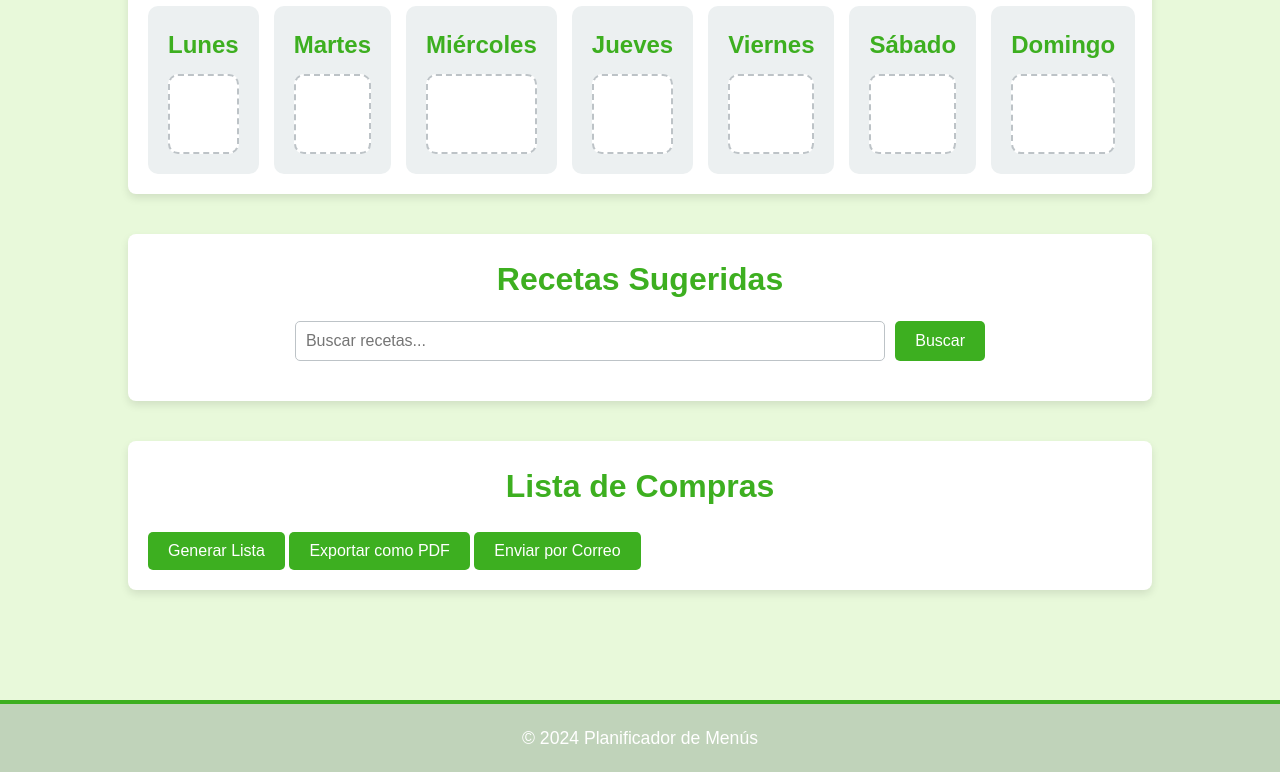
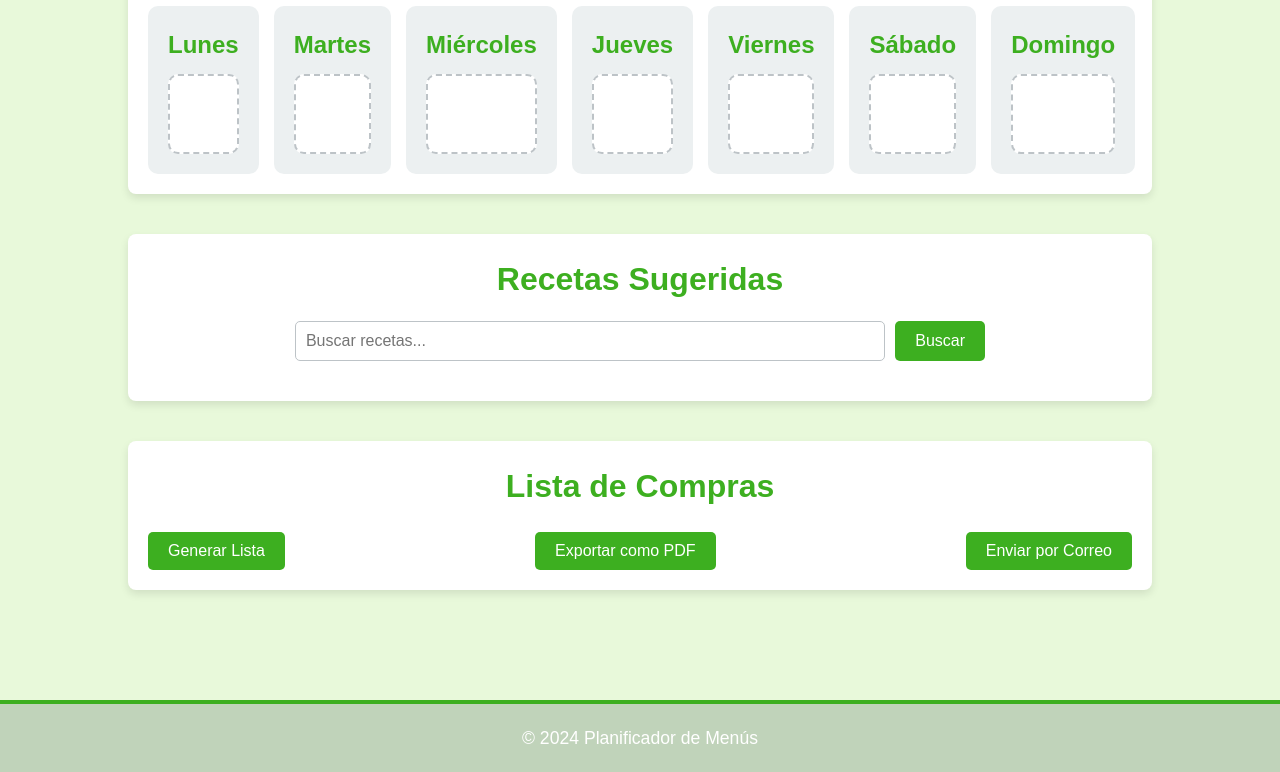
Before and after one commit to Albertomfu/Planificador_Menu, a plain HTML site: page index.html in a window 1280 px wide. Shown: the part 537-1309 px from the top of the page. Drawn offline with nearby package versions, Linux system fonts and the light colour scheme; a script that the page names is missing.

Commit message:
arreglos

```diff
--- a/styles/style.css
+++ b/styles/style.css
@@ -345,11 +345,11 @@ nav {
   color: #333;
 }
 
-/* #shopping-list-actions {
+#shopping-list-actions {
   display: flex;
   justify-content: space-between;
   gap: 10px;
-} */
+}
 
 #shopping-list-actions button {
   padding: 10px 20px;
```
